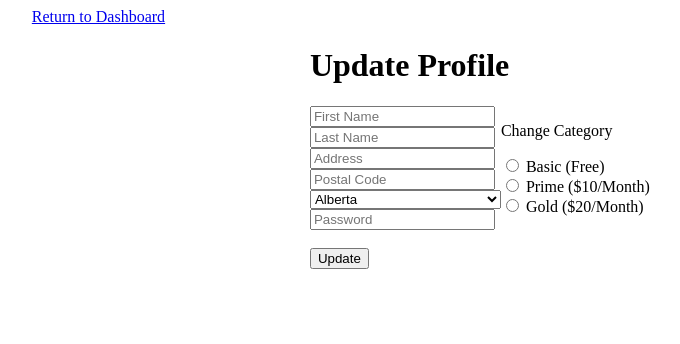
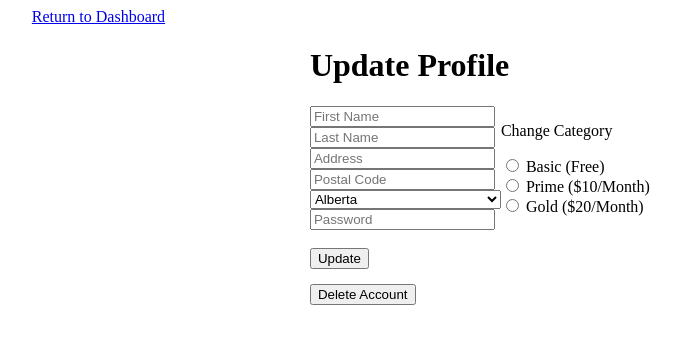
Before and after one commit to bojans1997/353_Job_Posting_Portal, a PHP site: page /update_profile.php in a window 1280 px wide. Shown: the top 344 px of the page, without its empty margins (229-909 px from the left). Run offline with PHP 8.4, Linux system fonts and the light colour scheme; the visitor is signed in with stand-in values (Sample User, id 1); data that the repository does not hold is empty.

Commit message:
updated employer and admin dashboard. added delete account option

```diff
--- a/update_profile.php
+++ b/update_profile.php
@@ -38,6 +38,12 @@ if(isset($_SESSION['email'])) {
 #right-form {
 	float: left;
 	clear: right;
+}
+
+#deleteButton {
+	clear: both;
+	margin: 0 auto;
+	padding-top: 2%;
 }
 
 .dashboard-link {
@@ -105,6 +111,10 @@ if(isset($_SESSION['email'])) {
 							<input type="radio" name="category" value="gold" '.(($result["category"]=="gold")?"checked":"").'>
 							<label for="gold">Gold ($20/Month)</label>
 						</form>
+					</div>
+					<br>
+					<div id="deleteButton">
+						<button onclick="confirmDelete()">Delete Account</button>
 					</div>';
 			} else {
 				echo '<p>You must <a href="login.php">log in</a> to view this page</p>';
@@ -113,5 +123,15 @@ if(isset($_SESSION['email'])) {
 		?>
 </div>
 
+
+<script>
+	function confirmDelete() {
+		var confirm = window.confirm("Are you sure you want to delete your account?")
+		if(confirm) {
+			window.location.href = "/353_Main_Project/php_scripts/delete_account.php";
+		}
+	}
+</script>
+
 </body>
 </html>
```
Also changed, not shown: dashboard.php (+10 -2 lines), php_scripts/delete_account.php (added, +12 -0 lines).
